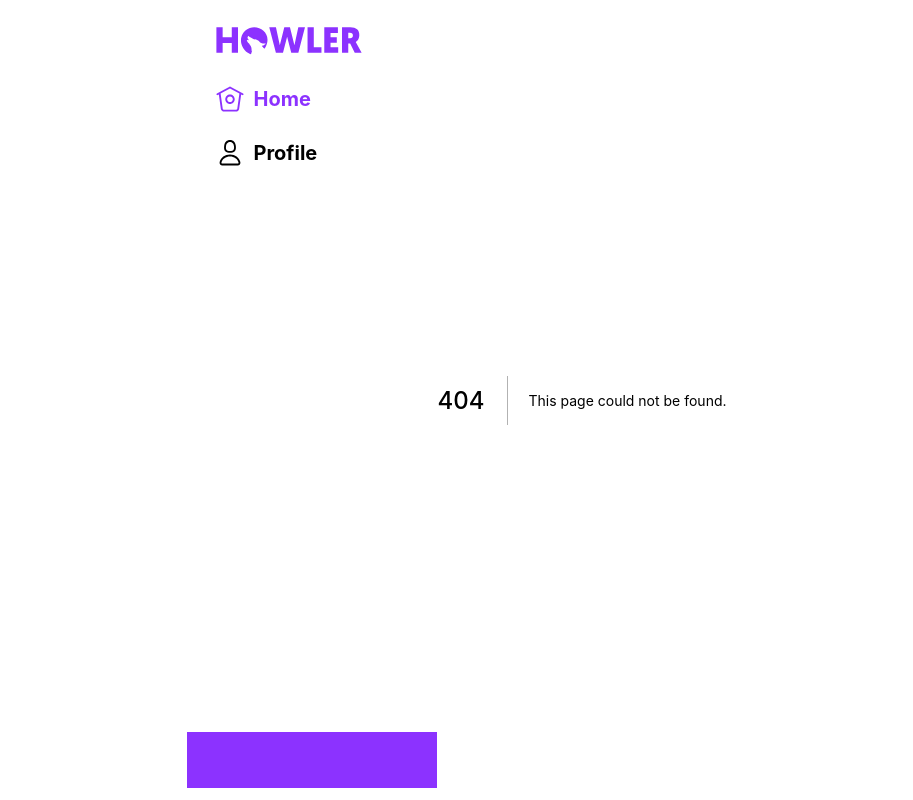
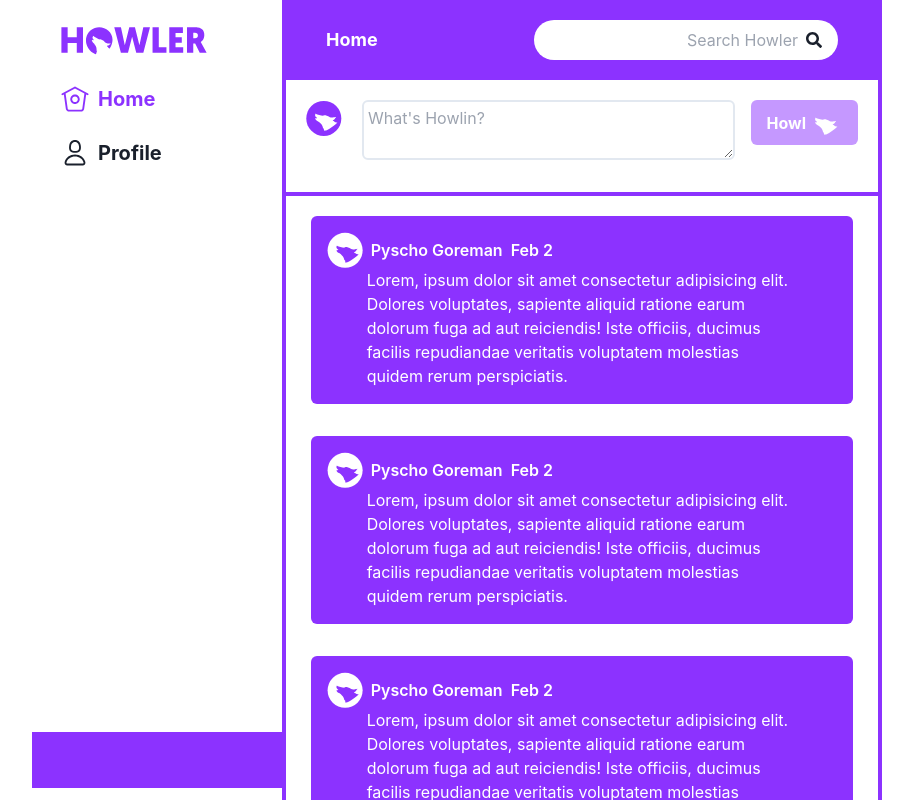
Before and after one commit to iMervinC/Howler, a Next.js app: page /home in a window 1280 px wide. Before the commit this address had no page. Shown: the whole page, without its empty margins (58-971 px from the left). Built offline with nearby package versions, Linux system fonts and the light colour scheme.

Commit message:
Some Refactoring

```diff
--- a/package.json
+++ b/package.json
@@ -24,6 +24,7 @@
   "devDependencies": {
     "@types/node": "^14.14.22",
     "@types/react": "^17.0.0",
+    "autoprefixer": "^10.2.4",
     "postcss": "^8.2.4",
     "postcss-preset-env": "^6.7.0",
     "tailwindcss": "^2.0.2",
--- a/src/components/BreadCrumb.tsx
+++ b/src/components/BreadCrumb.tsx
@@ -4,7 +4,7 @@ import { faSearch, faArrowLeft } from '@fortawesome/free-solid-svg-icons'
 
 const BreadCrumb: FC<{ page: 'home' | 'profile' }> = ({ page }) => {
   return (
-    <div className="flex items-center justify-center h-20 bg-custom px-10">
+    <div className="flex items-center justify-center h-20 bg-custom px-10 relative z-50">
       {page === 'profile' && (
         <FontAwesomeIcon
           icon={faArrowLeft}
--- /dev/null
+++ b/src/components/Home/HowlTextField.tsx
@@ -0,0 +1,13 @@
+import React from 'react'
+import TextHowl from '@/components/Home/TextHowl'
+
+const Howl = () => {
+  return (
+    <div className="flex justify-center h-auto gap-5 p-5  border-b-4 border-custom mt-20">
+      <img className="self-start" src="/pic1.svg" alt="profilePic" />
+      <TextHowl />
+    </div>
+  )
+}
+
+export default Howl
--- a/src/components/TextHowl.tsx
+++ b/src/components/Home/TextHowl.tsx
@@ -78,7 +78,7 @@ const TextHowl = () => {
   return (
     <form className="flex items-center flex-auto" onSubmit={submitHandler}>
       <textarea
-        className="flex-auto border-2 focus:border-custom focus-within:outline-none rounded-md p-1 self-start overflow-auto"
+        className="flex-auto border-2 focus:border-custom focus-within:outline-none rounded-md p-1 self-start overflow-auto mb-3"
         placeholder="What's Howlin?"
         rows={howl.rows}
         value={howl.value}
--- a/src/components/Howl.tsx
+++ b/src/components/Howl.tsx
@@ -1,11 +1,21 @@
 import React from 'react'
-import TextHowl from '@/components/TextHowl'
 
 const Howl = () => {
   return (
-    <div className="flex justify-center h-auto gap-5 p-5  border-b-4 border-custom ">
-      <img className="self-start" src="/pic1.svg" alt="profilePic" />
-      <TextHowl />
+    <div className="h-auto bg-custom w-11/12 p-4 rounded-md text-white">
+      <div className="flex items-center gap-2 font-semibold">
+        <img src="/pic2.svg" alt="User" />
+        <span>Pyscho Goreman</span>
+        <span>Feb 2</span>
+      </div>
+      <div className="mx-10">
+        <span>
+          Lorem, ipsum dolor sit amet consectetur adipisicing elit. Dolores
+          voluptates, sapiente aliquid ratione earum dolorum fuga ad aut
+          reiciendis! Iste officiis, ducimus facilis repudiandae veritatis
+          voluptatem molestias quidem rerum perspiciatis.
+        </span>
+      </div>
     </div>
   )
 }
--- a/src/components/Nav/Nav.tsx
+++ b/src/components/Nav/Nav.tsx
@@ -5,10 +5,10 @@ const Nav = () => {
   const [nav, setNav] = useState<'home' | 'profile'>('home')
 
   return (
-    <>
-      <nav className="flex flex-col justify-end h-screen max-w-side sm:w-side  px-4 sm:px-0">
+    <div className="max-w-side sm:w-side relative">
+      <nav className="flex flex-col justify-end h-screen max-w-side md:w-side  px-4 sm:px-0">
         <div className="flex items-center h-20 justify-center sm:justify-start ">
-          <Link href="/">
+          <Link href="/home">
             <a>
               <img
                 className="h-10 hidden sm:block hover-shadow"
@@ -25,7 +25,7 @@ const Nav = () => {
         </div>
         <ul className="text-xl font-bold sm:ml-3 flex flex-col gap-4">
           <li>
-            <Link href="/">
+            <Link href="/home">
               <a
                 onClick={() => setNav('home')}
                 className={`${
@@ -46,12 +46,12 @@ const Nav = () => {
             </Link>
           </li>
           <li>
-            <Link href="/">
+            <Link href="/home">
               <a
                 onClick={() => setNav('profile')}
                 className={`${
                   nav === 'profile' && 'text-custom'
-                } flex items-center justify-center sm:justify-start hover:text-custom hover-shadow sm:w-2/3`}
+                }  hover-shadow nav-link`}
               >
                 <svg
                   className="fill-current"
@@ -68,7 +68,7 @@ const Nav = () => {
         </ul>
         <div className="bg-custom h-14 mt-auto mb-3"></div>
       </nav>
-    </>
+    </div>
   )
 }
 
--- a/src/pages/_app.tsx
+++ b/src/pages/_app.tsx
@@ -24,7 +24,7 @@ export default function App({ Component, pageProps, router }: AppProps) {
       <main className="container mx-auto flex justify-center h-screen">
         <Nav />
         <Component {...pageProps} />
-        <div className="w-side hidden md:block"></div>
+        <div className="w-side hidden lg:block"></div>
       </main>
     </ChakraProvider>
   )
--- /dev/null
+++ b/src/pages/home.tsx
@@ -0,0 +1,26 @@
+import { FC } from 'react'
+import PageWarp from '@/components/PageWarp'
+import BreadCrumb from '@/components/BreadCrumb'
+import HowlTextField from '@/components/Home/HowlTextField'
+import Howl from '@/components/Howl'
+
+const home: FC = () => {
+  return (
+    <PageWarp title={'Home'}>
+      <div className="max-w-main w-main border-r-4 border-l-4 border-custom">
+        <BreadCrumb page="home" />
+        <div className="h-full transform -translate-y-20 overflow-auto scroll">
+          <HowlTextField />
+          <div className="mt-5 flex flex-col items-center justify-center gap-8 overflow-hidden">
+            <Howl />
+            <Howl />
+            <Howl />
+            <Howl />
+          </div>
+        </div>
+      </div>
+    </PageWarp>
+  )
+}
+
+export default home
--- a/src/pages/index.tsx
+++ b/src/pages/index.tsx
@@ -1,17 +1,11 @@
 import { FC } from 'react'
 import PageWarp from '@/components/PageWarp'
-import BreadCrumb from '@/components/BreadCrumb'
 import LoginPage from '@/components/LoginPage'
-import Howl from '@/components/Howl'
 
 const Home: FC = () => {
   return (
-    <PageWarp title={'Home'}>
-      {/* <LoginPage /> */}
-      <div className="max-w-main w-main border-r-4 border-l-4 border-custom">
-        <BreadCrumb page="home" />
-        <Howl />
-      </div>
+    <PageWarp title={'Welcome to Howler'}>
+      <LoginPage />
     </PageWarp>
   )
 }
--- a/src/styles/directives.css
+++ b/src/styles/directives.css
@@ -16,11 +16,11 @@
 }
 
 .hover-shadow {
-  @apply hover:bg-custom-hover rounded-full p-2 sm:py-1 sm:px-4;
+  @apply hover:bg-custom-linkHover rounded-full p-2 sm:py-1 sm:px-4;
 }
 
 .nav-link {
-  @apply flex items-center justify-center sm:justify-start hover:text-custom sm:w-2/3;
+  @apply flex items-center justify-center sm:justify-start hover:text-white sm:w-2/3;
 }
 
 .howl-btn {
@@ -29,3 +29,7 @@
 .howl-btn-disabled {
   @apply bg-custom-disabled cursor-default text-white font-bold px-4 py-1 ml-4 rounded-md;
 }
+
+.scroll::-webkit-scrollbar {
+  display: none;
+}
--- a/tailwind.config.js
+++ b/tailwind.config.js
@@ -1,5 +1,8 @@
 module.exports = {
-  purge: ['./pages/**/*.{js,ts,jsx,tsx}', './components/**/*.{js,ts,jsx,tsx}'],
+  purge: [
+    './src/pages/**/*.{js,ts,jsx,tsx}',
+    './src/components/**/*.{js,ts,jsx,tsx}',
+  ],
   darkMode: false, // or 'media' or 'class'
   theme: {
     extend: {
@@ -12,6 +15,7 @@ module.exports = {
         custom: {
           DEFAULT: '#8C32FF',
           hover: 'rgba(140, 50, 255, 0.90)',
+          linkHover: 'rgba(140, 50, 255, 0.4)',
           disabled: 'rgba(140, 50, 255, 0.5)',
           twitter: '#00D1FF',
         },
```
Also changed, not shown: 2 other files (tests, documents, lock files or other folders).
